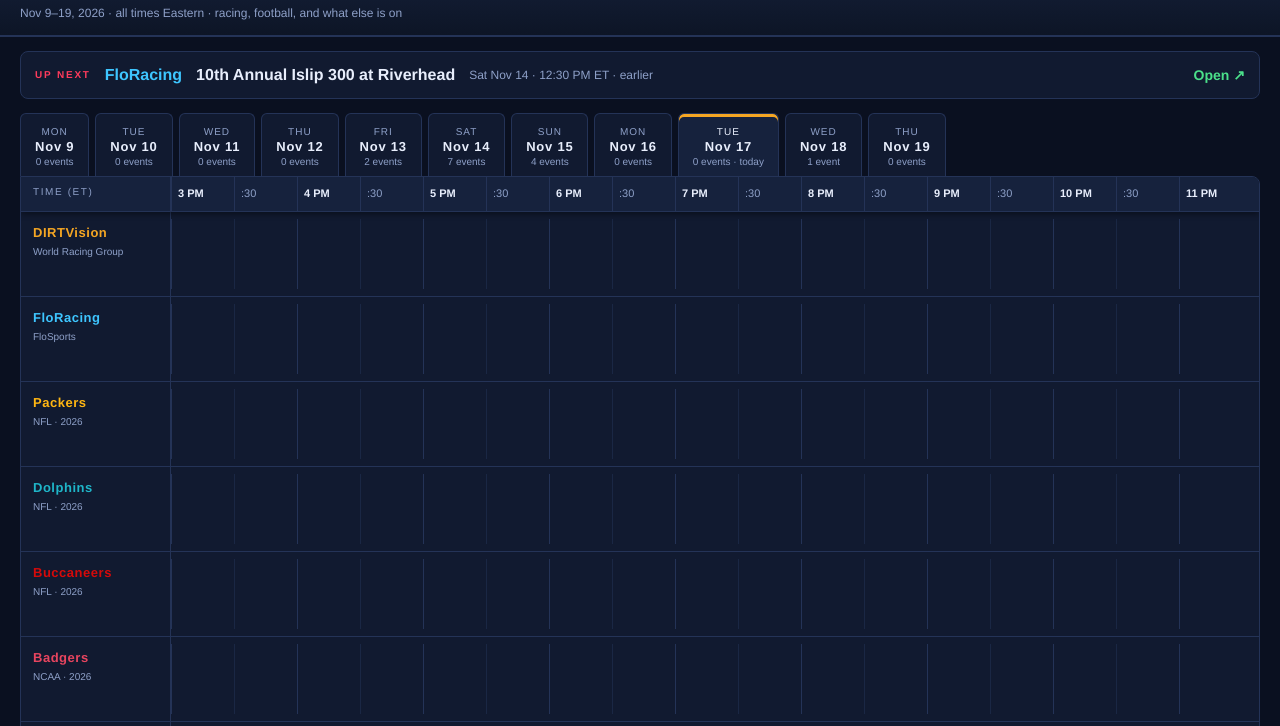
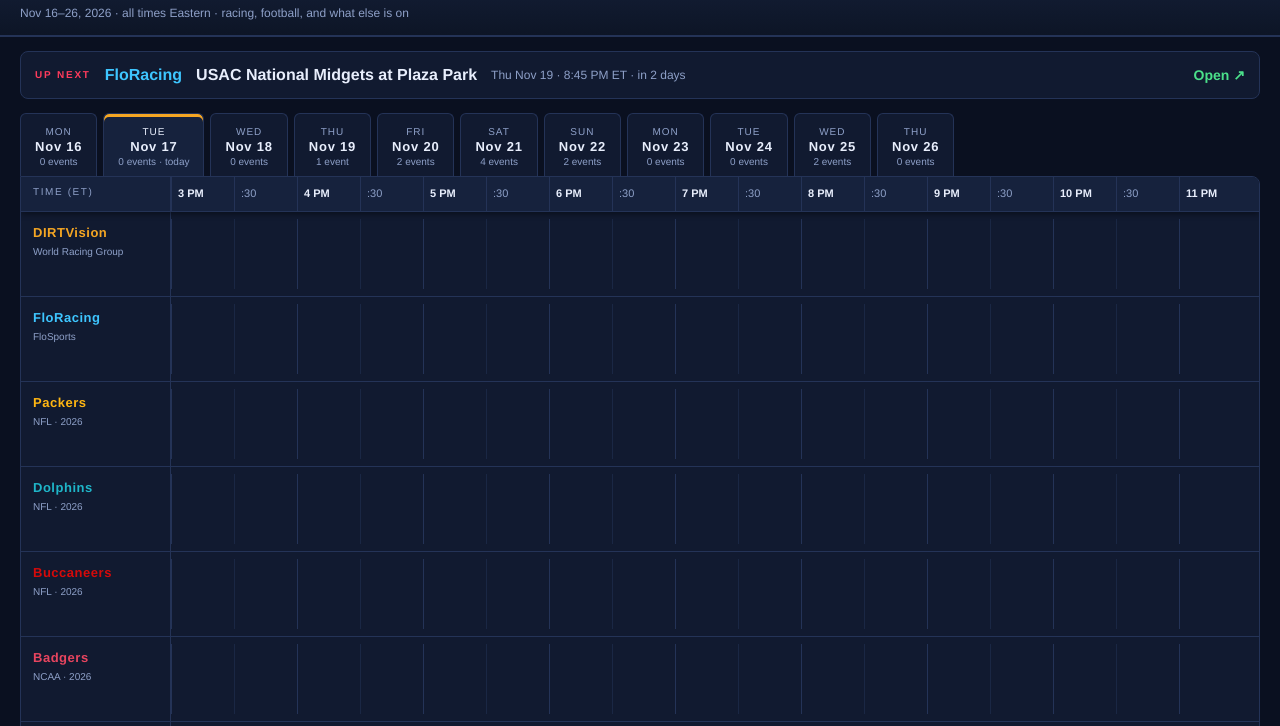
Before and after one commit to ackleytvguide/ackleytvguide.github.io, a plain HTML site: page index.html in a window 1280 px wide. Shown: the part 45-771 px from the top of the page. Drawn offline with Linux system fonts and the light colour scheme.

Commit message:
Automated weekly TV guide update (2026-11-16)

```diff
--- a/index.html
+++ b/index.html
@@ -178,7 +178,7 @@
 
 <header>
   <h1><span>Ackley</span> TV Guide</h1>
-  <div class="sub">Nov 9–19, 2026 · all times Eastern · racing, football, and what else is on</div>
+  <div class="sub">Nov 16–26, 2026 · all times Eastern · racing, football, and what else is on</div>
 </header>
 
 <div class="upnext" id="upnext"></div>
@@ -223,24 +223,21 @@
 const DV = 'https://dirtvision.com/event/';
 const FL = 'https://www.floracing.com/events/';
 const EV = [
-{c:'dv',d:'2026-11-14',t:'18:00',n:'Volusia Speedway Park',s:'Volusia Speedway Park',u:DV+'11-14-26-volusia-speedway-park'},
-{c:'flo',d:'2026-11-13',t:null,n:'FloRacing Night in America at Senoia',s:'Senoia Raceway · Senoia, GA',u:FL+'14925500-2026-floracing-night-in-america-at-senoia-raceway'},
-{c:'flo',d:'2026-11-13',t:null,n:'USAC Hangtown 100 at Placerville',s:'Placerville Speedway · Placerville, CA',u:FL+'15295031-2026-usac-hangtown-100-at-placerville-speedway'},
-{c:'flo',d:'2026-11-14',t:null,n:'FloRacing Night in America at Senoia',s:'Senoia Raceway · Senoia, GA',u:FL+'14925500-2026-floracing-night-in-america-at-senoia-raceway'},
-{c:'flo',d:'2026-11-14',t:null,n:'USAC Hangtown 100 at Placerville',s:'Placerville Speedway · Placerville, CA',u:FL+'15295031-2026-usac-hangtown-100-at-placerville-speedway'},
-{c:'flo',d:'2026-11-14',t:'12:30',n:'10th Annual Islip 300 at Riverhead',s:'Riverhead Raceway · Riverhead, NY',u:FL+'15788661-2026-10th-annual-islip-300-at-riverhead-raceway'},
-{c:'flo',d:'2026-11-14',t:'18:15',n:'Governor\'s Cup at New Smyrna (Day 1)',s:'New Smyrna Speedway · New Smyrna Beach, FL',u:FL+'15788675-2026-governors-cup-from-new-smyrna-speedway'},
-{c:'flo',d:'2026-11-15',t:'13:15',n:'Governor\'s Cup at New Smyrna (Day 2)',s:'New Smyrna Speedway · New Smyrna Beach, FL',u:FL+'15788675-2026-governors-cup-from-new-smyrna-speedway'},
-{c:'flo',d:'2026-11-15',t:'19:00',n:'CARS Tour West at Las Vegas',s:'Las Vegas Bullring · Las Vegas, NV',u:FL+'15686516-2026-cars-tour-west-at-las-vegas-bullring'},
-{c:'flo',d:'2026-11-18',t:null,n:'USAC National Midgets at Plaza Park',s:'Plaza Park Raceway · Visalia, CA',u:FL+'15295050-2026-usac-nos-energy-drink-midgets-at-plaza-park-raceway'},
-{c:'gb',d:'2026-11-15',t:'13:00',n:'Packers vs Minnesota Vikings',s:'Week 10 · Lambeau Field · FOX',u:'https://ackleytvguide.github.io/packers/'},
-{c:'mia',d:'2026-11-15',t:'13:00',n:'Dolphins at Indianapolis Colts',s:'Week 10 · Lucas Oil Stadium · CBS',u:'https://ackleytvguide.github.io/dolphins/'},
-{c:'wis',d:'2026-11-14',t:null,n:'Badgers at Maryland',s:'Gm 10 · SECU Stadium · TBD',u:'https://ackleytvguide.github.io/badgers/'},
-{c:'psu',d:'2026-11-14',t:null,n:'Penn State vs Minnesota',s:'Gm 10 · Beaver Stadium · TBD',u:'https://ackleytvguide.github.io/pennstate/'},
+{c:'dv',d:'2026-11-20',t:'18:00',n:'Volusia Speedway Park',s:'Weekly Racing',u:DV+'11-20-26-volusia-speedway-park'},
+{c:'dv',d:'2026-11-21',t:'17:45',n:'Volusia Speedway Park',s:'Weekly Racing',u:DV+'11-21-26-volusia-speedway-park'},
+{c:'flo',d:'2026-11-19',t:'20:45',n:'USAC National Midgets at Plaza Park',s:'Plaza Park Raceway · Visalia, CA',u:FL+'15295050-2026-usac-nos-energy-drink-midgets-at-plaza-park-raceway'},
+{c:'flo',d:'2026-11-20',t:'16:45',n:'USAC Chase Johnson Classic at Merced',s:'Merced Fairgrounds Speedway · Merced, CA',u:FL+'15295052-2026-usac-chase-johnson-classic-at-merced-speedway'},
+{c:'flo',d:'2026-11-21',t:'16:45',n:'USAC Chase Johnson Classic at Merced',s:'Merced Fairgrounds Speedway · Merced, CA',u:FL+'15295052-2026-usac-chase-johnson-classic-at-merced-speedway'},
+{c:'flo',d:'2026-11-25',t:'19:45',n:'USAC Jason Leffler Memorial at Kern',s:'Kevin Harvick\'s Kern Raceway · Bakersfield, CA',u:FL+'15295049-2026-usac-jason-leffler-memorial-at-kern-raceway'},
+{c:'gb',d:'2026-11-25',t:'20:00',n:'Packers at Los Angeles Rams',s:'Week 12 · SoFi Stadium · Netflix',u:'https://ackleytvguide.github.io/packers/'},
+{c:'mia',d:'2026-11-22',t:'13:00',n:'Dolphins at Buffalo Bills',s:'Week 11 · Highmark Stadium · FOX',u:'https://ackleytvguide.github.io/dolphins/'},
+{c:'tb',d:'2026-11-22',t:'13:00',n:'Buccaneers at Detroit Lions',s:'Week 11 · Ford Field · CBS',u:'https://ackleytvguide.github.io/bucs/'},
+{c:'wis',d:'2026-11-21',t:'12:00',n:'Badgers at Purdue',s:'Gm 11 · Ross-Ade Stadium · NBC',u:'https://ackleytvguide.github.io/badgers/'},
+{c:'psu',d:'2026-11-21',t:'15:30',n:'Penn State vs Rutgers',s:'Gm 11 · Beaver Stadium · FS1',u:'https://ackleytvguide.github.io/pennstate/'},
 ];
 
 // ---- config -----------------------------------------------------------
-const DAYS = ['2026-11-09','2026-11-10','2026-11-11','2026-11-12','2026-11-13','2026-11-14','2026-11-15','2026-11-16','2026-11-17','2026-11-18','2026-11-19'];
+const DAYS = ['2026-11-16','2026-11-17','2026-11-18','2026-11-19','2026-11-20','2026-11-21','2026-11-22','2026-11-23','2026-11-24','2026-11-25','2026-11-26'];
 let START = 15*60, END = 23*60;               // recomputed per day in render()
 const PXPM = 2.1, BLOCK = 175;                // px per minute, nominal block length
 const DOW = ['Sun','Mon','Tue','Wed','Thu','Fri','Sat'];
```
